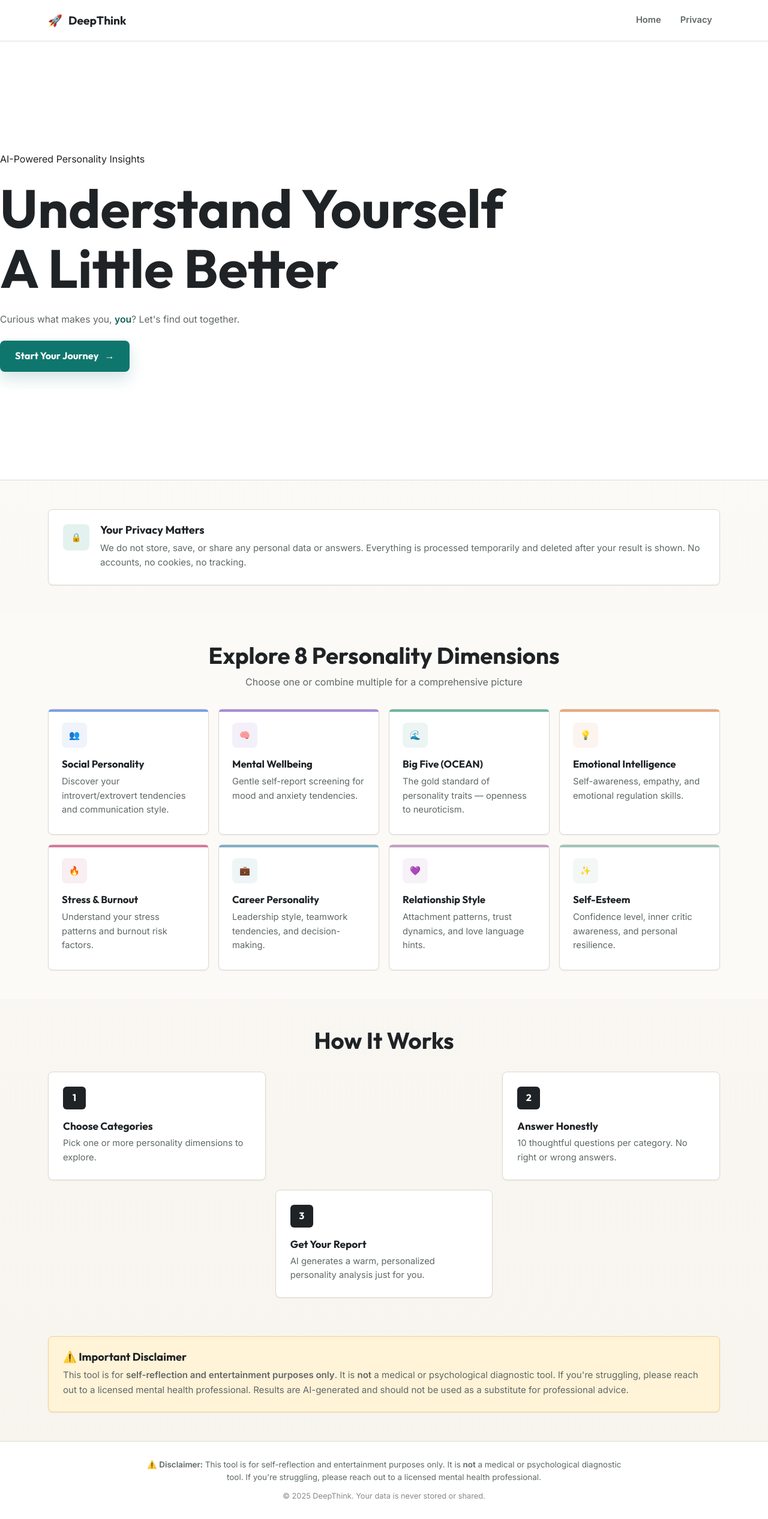
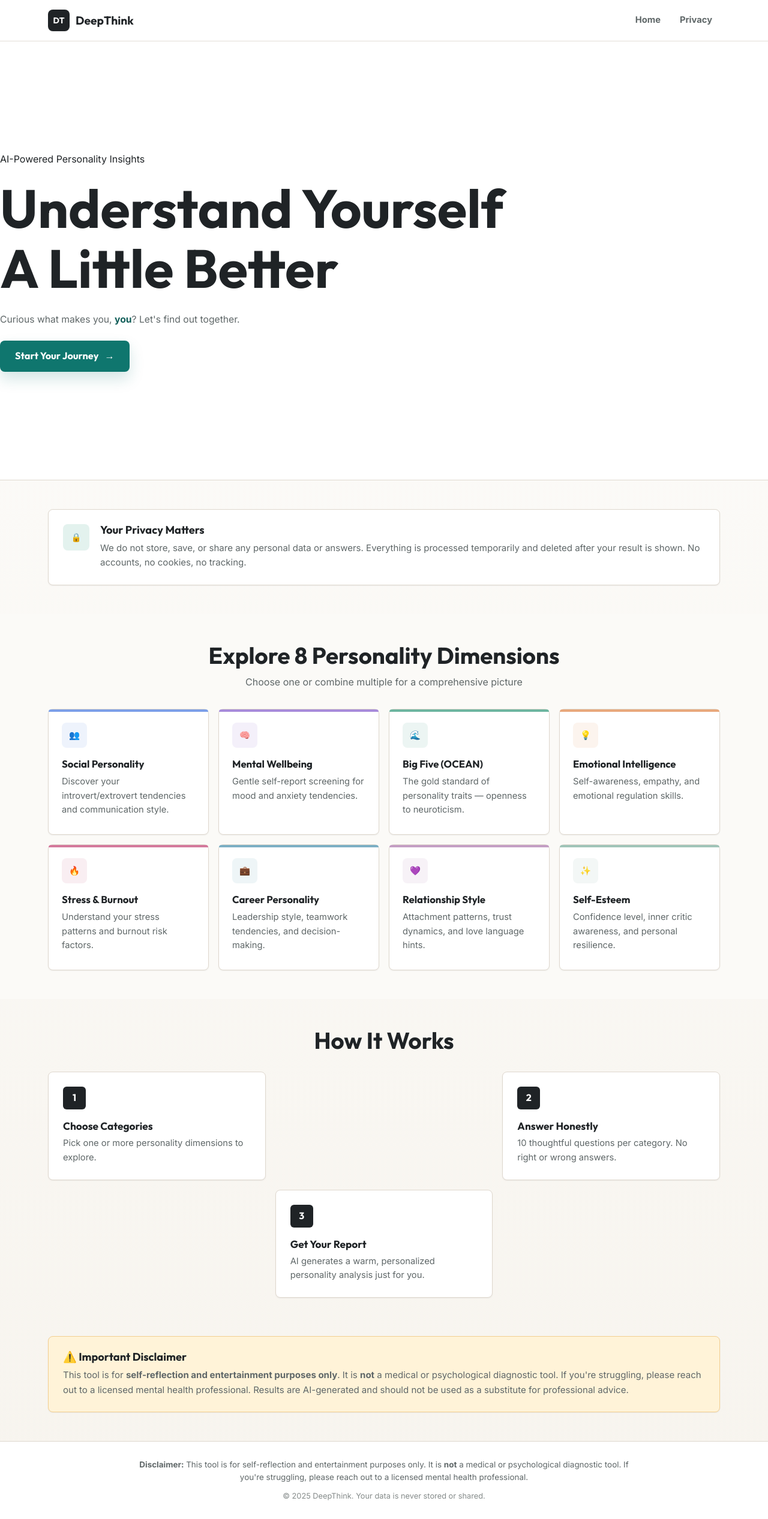
Before and after one commit to Adi-Saha-07/DeepThink-Gen2, a Flask app: page / in a window 1280 px wide. Shown: the whole page at 60% size. Run offline with Flask 3, Linux system fonts and the light colour scheme.

Commit message:
Refine HTML structure and content in base template
Updated meta description for clarity and adjusted title format. Changed logo representation and removed comment tags for navigation and footer sections.

```diff
--- a/templates/base.html
+++ b/templates/base.html
@@ -3,20 +3,19 @@
 <head>
     <meta charset="UTF-8">
     <meta name="viewport" content="width=device-width, initial-scale=1.0">
-    <meta name="description" content="Discover your personality traits with our AI-powered personality analyzer. Explore social style, emotional intelligence, Big Five traits, and more — privately and for free.">
-    <title>{% block title %}DeepThink — Personality Analyzer{% endblock %}</title>
+    <meta name="description" content="Discover your personality traits with a private AI-powered personality analyzer. Explore social style, emotional intelligence, Big Five traits, and more.">
+    <title>{% block title %}DeepThink - Personality Analyzer{% endblock %}</title>
     <link rel="preconnect" href="https://fonts.googleapis.com">
     <link rel="preconnect" href="https://fonts.gstatic.com" crossorigin>
-    <link href="https://fonts.googleapis.com/css2?family=Outfit:wght@300;400;500;600;700&family=Inter:wght@300;400;500;600&display=swap" rel="stylesheet">
+    <link href="https://fonts.googleapis.com/css2?family=Outfit:wght@400;500;600;700&family=Inter:wght@400;500;600;700&display=swap" rel="stylesheet">
     <link rel="stylesheet" href="{{ url_for('static', filename='css/style.css') }}">
     {% block head %}{% endblock %}
 </head>
 <body>
-    <!-- Navigation -->
     <nav class="navbar" role="navigation" aria-label="Main navigation">
         <div class="nav-container">
             <a href="{{ url_for('index') }}" class="nav-logo">
-                <span class="logo-icon">🚀 </span>
+                <span class="logo-mark">DT</span>
                 <span class="logo-text">DeepThink</span>
             </a>
             <div class="nav-links">
@@ -26,16 +25,14 @@
         </div>
     </nav>
 
-    <!-- Main Content -->
     <main class="main-content" role="main">
         {% block content %}{% endblock %}
     </main>
 
-    <!-- Footer -->
     <footer class="footer" role="contentinfo">
         <div class="footer-container">
             <div class="footer-disclaimer">
-                <p>⚠️ <strong>Disclaimer:</strong> This tool is for self-reflection and entertainment purposes only.
+                <p><strong>Disclaimer:</strong> This tool is for self-reflection and entertainment purposes only.
                 It is <strong>not</strong> a medical or psychological diagnostic tool.
                 If you're struggling, please reach out to a licensed mental health professional.</p>
             </div>
```
